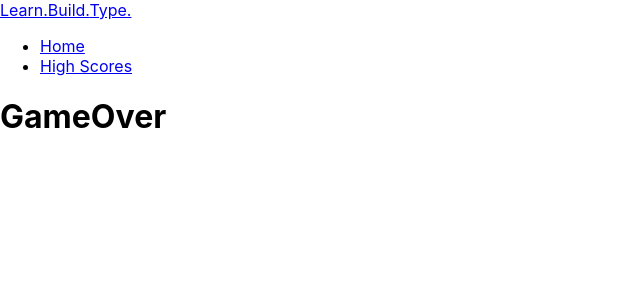
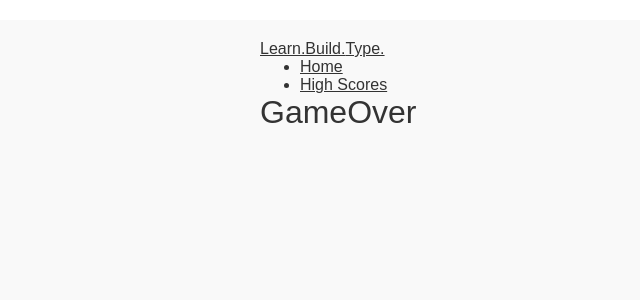
Before and after one commit to muntasir2165/React-and-Serverless-Fullstack-Web-Development-Demo, a React (Create React App) app: page /gameOver in a window 1280 px wide. Shown: the top 300 px of the page, without its empty margins (0-640 px from the left). Built offline with nearby package versions, Linux system fonts and the light colour scheme.

Commit message:
v-8 create base styled components

```diff
--- a/package.json
+++ b/package.json
@@ -10,6 +10,7 @@
     "react-dom": "^17.0.1",
     "react-router-dom": "^5.2.0",
     "react-scripts": "4.0.0",
+    "styled-components": "^5.2.1",
     "web-vitals": "^0.2.4"
   },
   "scripts": {
--- a/src/App.css
+++ /dev/null
@@ -1,38 +0,0 @@
-.App {
-  text-align: center;
-}
-
-.App-logo {
-  height: 40vmin;
-  pointer-events: none;
-}
-
-@media (prefers-reduced-motion: no-preference) {
-  .App-logo {
-    animation: App-logo-spin infinite 20s linear;
-  }
-}
-
-.App-header {
-  background-color: #282c34;
-  min-height: 100vh;
-  display: flex;
-  flex-direction: column;
-  align-items: center;
-  justify-content: center;
-  font-size: calc(10px + 2vmin);
-  color: white;
-}
-
-.App-link {
-  color: #61dafb;
-}
-
-@keyframes App-logo-spin {
-  from {
-    transform: rotate(0deg);
-  }
-  to {
-    transform: rotate(360deg);
-  }
-}
--- a/src/App.js
+++ b/src/App.js
@@ -1,14 +1,19 @@
-import './App.css';
 import { BrowserRouter as Router, Route, Switch } from 'react-router-dom';
 import Game from './pages/Game';
 import GameOver from './pages/GameOver';
 import HighScores from './pages/HighScores';
 import Home from './pages/Home';
 import Navbar from './components/Navbar';
+import { Container } from './styled/Container';
+import { Main } from './styled/Main';
+import Global from './styled/Global';
 
 function App() {
   return (
     <Router>
+      <Global />
+      <Main>
+        <Container>
           <Navbar />
           <Switch>
             <Route path='/game' component={Game} />
@@ -16,6 +21,8 @@ function App() {
             <Route path='/gameOver' component={GameOver} />
             <Route path='/' component={Home} />
           </Switch>
+        </Container>
+      </Main>
     </Router>
   );
 }
--- /dev/null
+++ b/src/styled/Container.js
@@ -0,0 +1,8 @@
+import styled from 'styled-components';
+
+export const Container = styled.div`
+  padding: 20px;
+  margin: 0 auto;
+  margin-top: 20px;
+  max-width: 800px;
+`;
--- /dev/null
+++ b/src/styled/Global.js
@@ -0,0 +1,16 @@
+import { createGlobalStyle } from 'styled-components';
+
+export default createGlobalStyle`
+* {
+    box-sizing: border-box;
+    color: #333;
+    margin: 0;
+    font-family: sans-serif;
+    font-weight: 300;
+}
+
+h1, h2 {
+  margin-bottom: 2rem;
+
+}
+`;
--- /dev/null
+++ b/src/styled/Main.js
@@ -0,0 +1,7 @@
+import styled from 'styled-components';
+
+export const Main = styled.div`
+  margin: 0;
+  background-color: #f9f9f9;
+  min-height: 100vh;
+`;
```
Also changed, not shown: 1 other file (tests, documents, lock files or other folders). Lines whose indentation alone changed are shown as unchanged.
